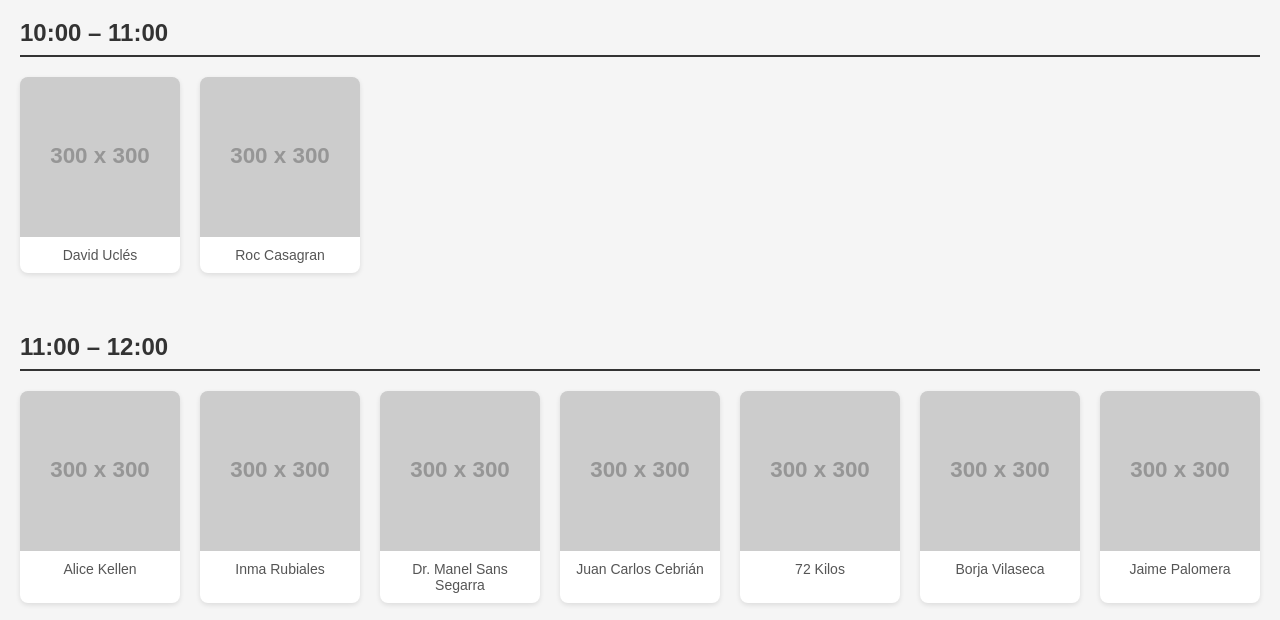
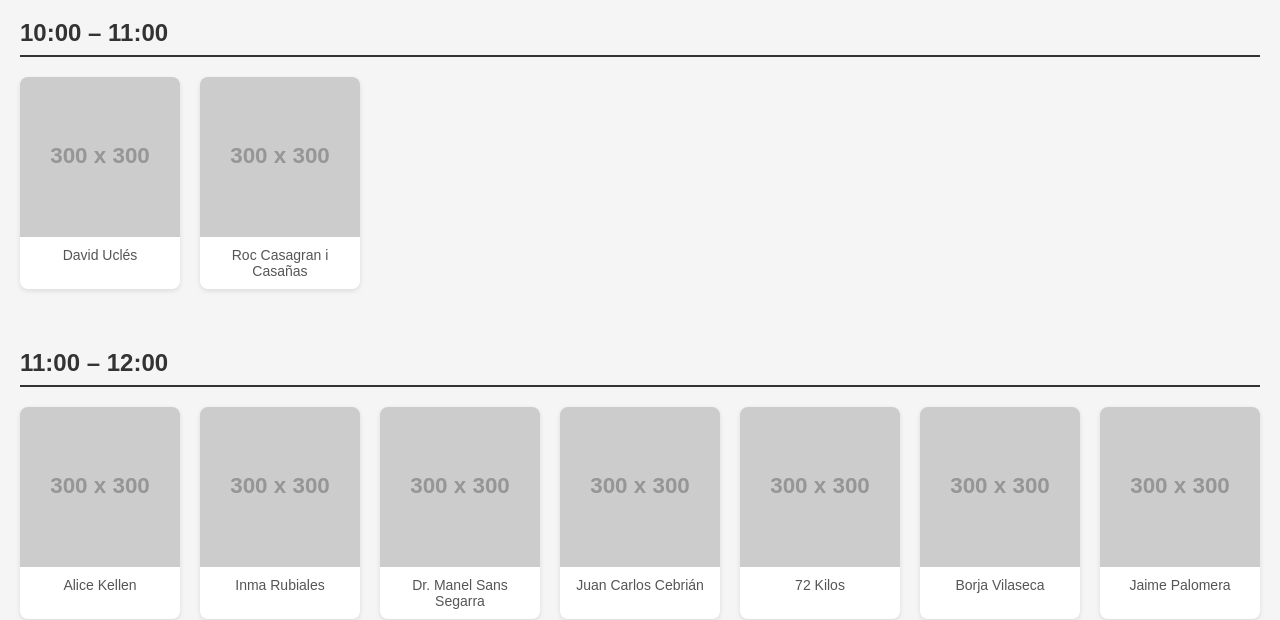
Before and after one commit to TechBloomHub/autores-por-hora, a plain HTML site: page index.html in a window 1280 px wide. Shown: the part 99-719 px from the top of the page. Drawn offline with Linux system fonts and the light colour scheme; no server answers; placeholder pictures from the web are drawn by us.

Commit message:
Update index.html

```diff
--- a/index.html
+++ b/index.html
@@ -20,7 +20,7 @@
   <div id="schedule"></div>
   <script>
     const schedule = {
-      "10:00 – 11:00": ["David Uclés", "Roc Casagran"],
+      "10:00 – 11:00": ["David Uclés", "Roc Casagran i Casañas"],
       "11:00 – 12:00": [
         "Alice Kellen", "Inma Rubiales", "Dr. Manel Sans Segarra", "Juan Carlos Cebrián", "72 Kilos", "Borja Vilaseca",
         "Jaime Palomera", "Mara Torres", "Silvia Intxaurrondo", "Paloma San Basilio", "Alejandro Palomas",
```
